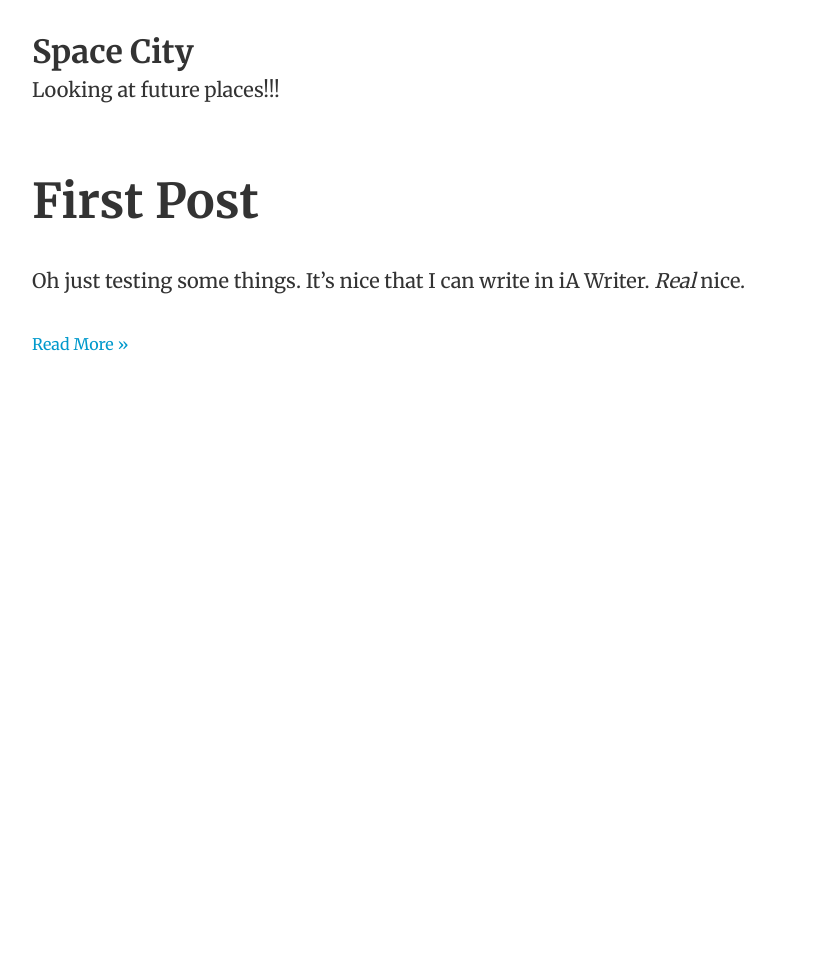
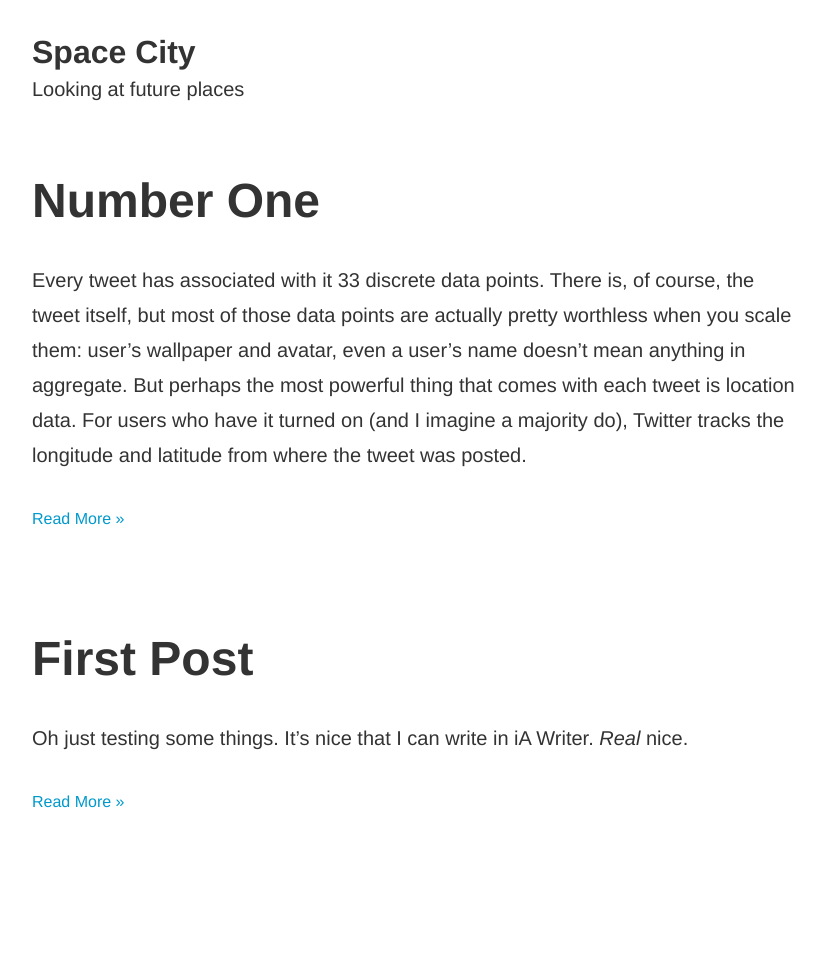
Before and after one commit to knguyenknguyen/space-city, a Jekyll site: the page built from index.html, in a window 1280 px wide. Shown: the whole page, without its empty margins (224-1049 px from the left). Built offline with Jekyll 4.4.1, drawn with Linux system fonts in a browser that asks for light colours; some web fonts are replaced; the list of posts is cut into pages by our own code; before the commit the page ends 900 px from its top, so only the background shows below that.

Commit message:
Added H&FJ fonts

```diff
--- a/_config.yml
+++ b/_config.yml
@@ -1,5 +1,5 @@
 name: "Space City"
-description: "Looking at future places!!!"
+description: "Looking at future places"
 author: "Kevin Nguyen"
 
 url: "http://knguyenknguyen.github.io/space-city/"
--- a/_includes/_head.html
+++ b/_includes/_head.html
@@ -7,6 +7,8 @@
   <meta name="description" content="{{site.description}}">
   <meta name="viewport" content="width=device-width, initial-scale=1">
 
+  <link rel="stylesheet" type="text/css" href="//cloud.typography.com/688252/640022/css/fonts.css" />
+
   <link rel="icon" href="{{ site.url }}/favicon.png" />
   <link rel="apple-touch-icon-precomposed" href="{{ site.url }}/apple-touch-icon.png" />
 
--- /dev/null
+++ b/_posts/2013-08-21-number_one.md
@@ -0,0 +1,9 @@
+---
+layout: post
+title: "Number One"
+---
+
+Every tweet has associated with it 33 discrete data points. There is, of course, the tweet itself, but most of those data points are actually pretty worthless when you scale them: user's wallpaper and avatar, even a user's name doesn't mean anything in aggregate. But perhaps the most powerful thing that comes with each tweet is location data. For users who have it turned on (and I imagine a majority do), Twitter tracks the longitude and latitude from where the tweet was posted.
+
++ I needed a place to organize all of my reading and research. I'm better at formalizing ideas when I've written them down, rather than yelling them at someone after I've had a few beers.
++ I wanted to build a site with GitHub/Jekyll. (I am learning so much about version control like, for example, that I have no idea how it works.)
--- a/style.css
+++ b/style.css
@@ -7,7 +7,8 @@ body {
   color: #333;
   font-size: 100%;
   line-height: 1.75;
-  font-family: 'Merriweather', serif;
+  font-family: 'Whitney SSm A', 'Whitney SSm B', Helvetica, sans-serif;
+  font-weight: 400;
 }
 
 h1, h2, h3, h4, h5, h6 { line-height: 1.25; }
```
